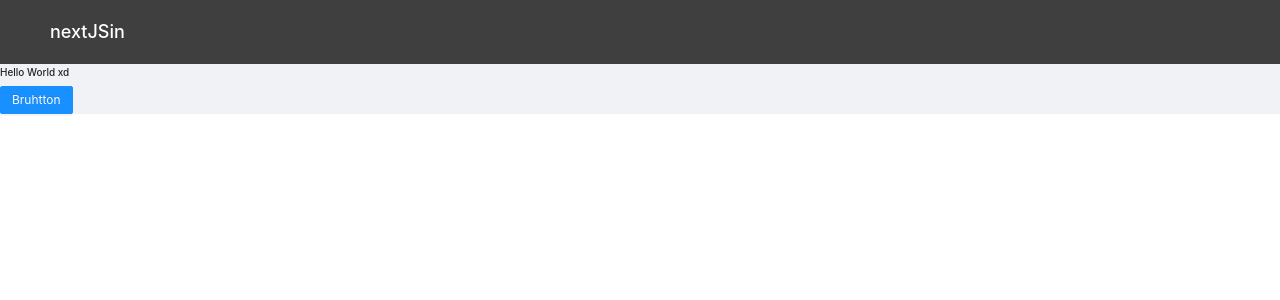
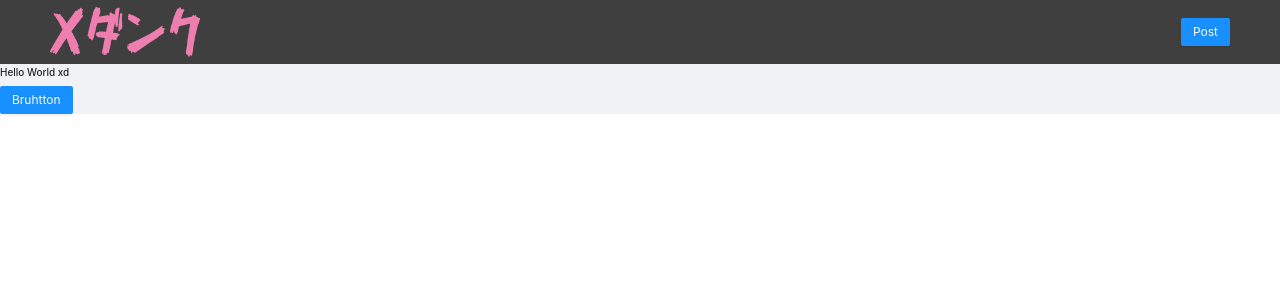
Before and after one commit to BlasmethiaN/XDReacc, a Next.js app: page / in a window 1280 px wide. Shown: the top 300 px of the page. Built offline with nearby package versions, Linux system fonts and the light colour scheme.

Commit message:
the begginings of a new great syndicate

```diff
--- a/package.json
+++ b/package.json
@@ -1,5 +1,5 @@
 {
-  "name": "xdreacc",
+  "name": "xdanku",
   "version": "1.0.0",
   "scripts": {
     "dev": "next",
--- /dev/null
+++ b/src/components/common/Box.ts
@@ -0,0 +1,39 @@
+import styled from "styled-components"
+
+export type BoxProps = {
+  flex?: boolean
+  alignItems?: AlignItems
+  justifyContent?: JustifyContent
+  flexDirection?: FlexDirection
+  flexWrap?: FlexWrap
+  padding?: string
+  fullWidth?: boolean
+  gap?: string
+}
+
+const Box = styled.div<BoxProps>`
+  width: ${({ fullWidth }) => (fullWidth ? "100%" : "auto")};
+  display: ${({ flex }) => (flex ? "flex" : "block")};
+  align-items: ${({ alignItems }) => alignItems};
+  justify-content: ${({ justifyContent }) => justifyContent};
+  flex-direction: ${({ flexDirection }) => flexDirection};
+  padding: ${({ padding }) => padding};
+  flex-wrap: ${({ flexWrap }) => flexWrap};
+  gap: ${({ gap }) => gap};
+`
+
+export type AlignItems = "stretch" | "center" | "flex-start" | "flex-end"
+
+export type JustifyContent =
+  | "flex-start"
+  | "flex-end"
+  | "center"
+  | "space-between"
+  | "space-around"
+  | "space-evenly"
+
+export type FlexDirection = "row" | "row-reverse" | "column" | "column-reverse"
+
+export type FlexWrap = "nowrap" | "wrap" | "wrap-reverse"
+
+export default Box
--- a/pages/_app.tsx
+++ b/src/pages/_app.tsx
@@ -1,5 +1,5 @@
-import '../styles/globals.less'
-import '../styles/antd-custom.less'
+import '../../styles/globals.less'
+import '../../styles/antd-custom.less'
 
 import { AppProps } from 'next/app'
 import { Helmet } from 'react-helmet'
@@ -9,7 +9,7 @@ const MyApp = ({ Component, pageProps }: AppProps) => {
   return (
     <>
       <Helmet>
-        <title>nextJSin</title>
+        <title>XDanku</title>
       </Helmet>
       <Component {...pageProps} />
     </>
--- a/pages/index.tsx
+++ b/src/pages/index.tsx
@@ -1,21 +1,30 @@
 import { Button, Layout } from 'antd'
 
+import Box from '../components/common/Box'
 import React from 'react'
 import styled from 'styled-components'
 
-const Logo = styled.h1`
-  color: white;
+const XDlogo = styled.img`
+  width: 150px;
 `
 
 const Header = styled(Layout.Header)`
+  display: flex;
   background-color: #3f3f3f;
 `
 
+const Navbar = () => (
+  <Header>
+    <Box flex fullWidth justifyContent="space-between" alignItems="center">
+      <XDlogo src="/xdanku_logo.png" alt="XDanku logo" />
+      <Button type="primary">Post</Button>
+    </Box>
+  </Header>
+)
+
 const IndexPage = () => (
   <Layout>
-    <Header>
-      <Logo>nextJSin</Logo>
-    </Header>
+    <Navbar />
     <Layout.Content>
       <h5>Hello World xd</h5>
       <Button type="primary">Bruhtton</Button>
```
Also changed, not shown: interfaces/index.ts (deleted, +0 -10 lines), utils/sample-data.ts (deleted, +0 -9 lines), public/xdanku_logo.png (added), src/pages/_document.tsx (renamed from pages/_document.tsx), 1 other file (tests, documents, lock files or other folders).
